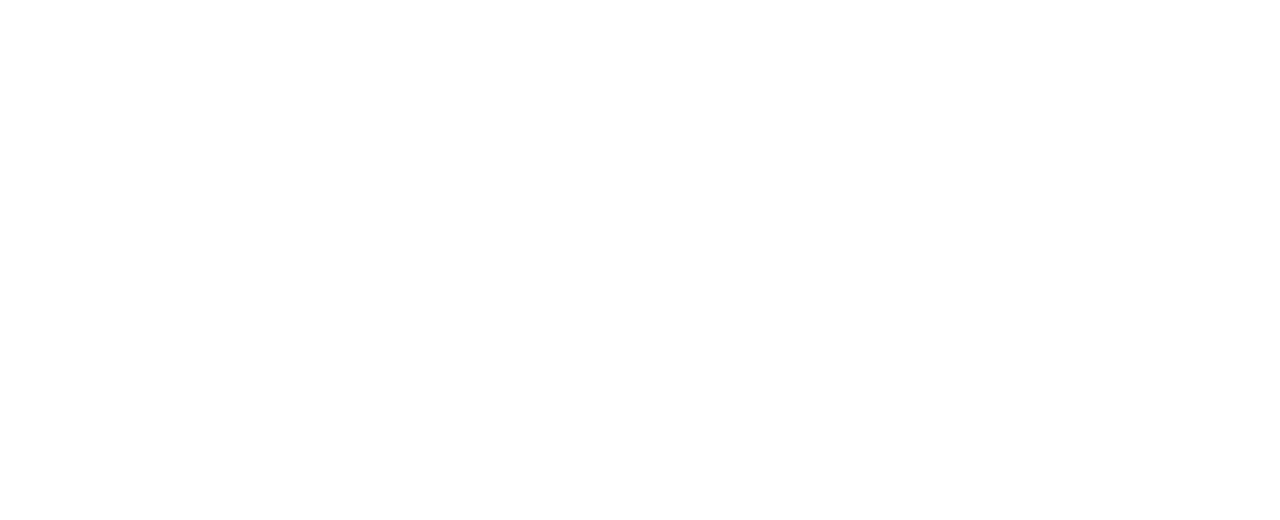
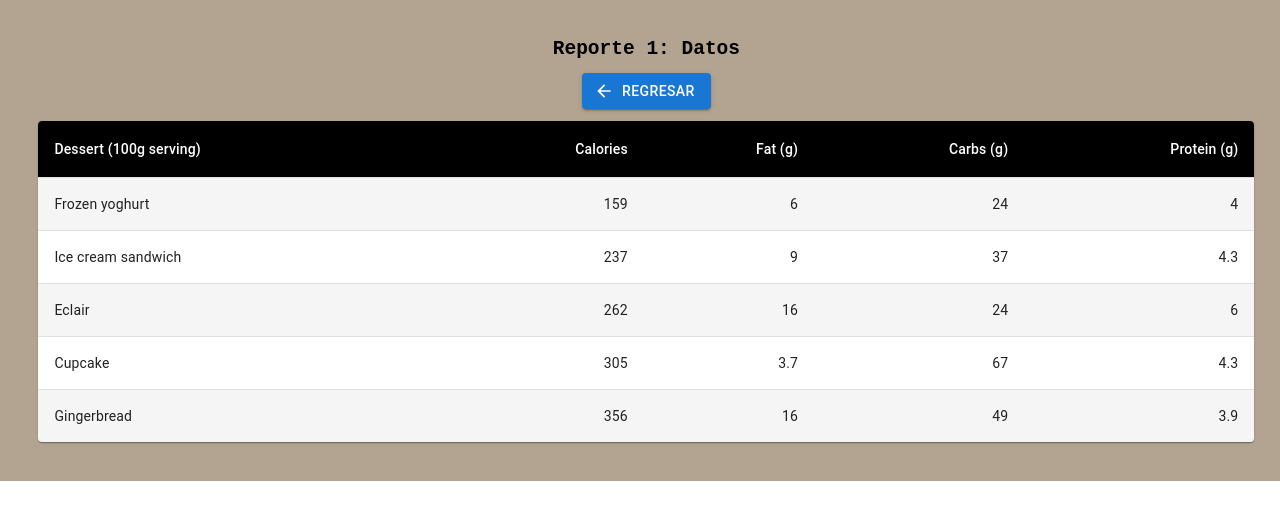
Before and after one commit to DanielBortot/proyectos-topicos, a React (Create React App) app in the folder proyecto 1/client/: page /reporte1/subreporte in a window 1280 px wide. Before the commit this address had no page. Shown: the top 520 px of the page. Built offline with nearby package versions, Linux system fonts and the light colour scheme.

Commit message:
algunas cosas del front

```diff
--- a/proyecto 1/client/package.json
+++ b/proyecto 1/client/package.json
@@ -4,6 +4,10 @@
   "proxy": "http://localhost:3900/api",
   "private": true,
   "dependencies": {
+    "@emotion/react": "^11.11.1",
+    "@emotion/styled": "^11.11.0",
+    "@mui/icons-material": "^5.14.15",
+    "@mui/material": "^5.14.15",
     "@testing-library/jest-dom": "^5.17.0",
     "@testing-library/react": "^13.4.0",
     "@testing-library/user-event": "^13.5.0",
@@ -14,6 +18,7 @@
     "axios": "^1.5.1",
     "react": "^18.2.0",
     "react-dom": "^18.2.0",
+    "react-google-charts": "^4.0.1",
     "react-router-dom": "^6.17.0",
     "react-scripts": "5.0.1",
     "typescript": "^4.9.5",
--- a/proyecto 1/client/src/App.tsx
+++ b/proyecto 1/client/src/App.tsx
@@ -7,6 +7,7 @@
 import Reporte6 from "./components/reportes/Reporte6";
 import Reporte7 from "./components/reportes/Reporte7";
 import Reporte8 from "./components/reportes/Reporte8";
+import Subreporte1 from "./components/reportes/Subreporte1";
 import Inicio from "./components/Inicio";
 
 function App() {
@@ -22,6 +23,7 @@
       <Route path="/reporte6" element={<Reporte6/>}/>
       <Route path="/reporte7" element={<Reporte7/>}/>
       <Route path="/reporte8" element={<Reporte8/>}/>
+      <Route path="/reporte1/subreporte" element={<Subreporte1/>}/>
     </Routes>
   );
 }
--- /dev/null
+++ b/proyecto 1/client/src/assets/Reporte1.css
@@ -0,0 +1,27 @@
+.cuadro{
+    display: flex;
+    justify-content: center;
+    align-items: center;
+    background-color: rgb(165, 167, 166);
+    font-size: 30px;
+    border-radius: 20px;
+    text-decoration: none;
+    color: peru;
+    font-weight: 600;
+    transition: all ease .4s;
+}
+.boton-personalizado { /*Es un boton que encontre que se veia bien pero no pude meterle iconos*/
+    text-decoration:none;
+    font-weight: 600;
+    font-size: 20px;
+    color:#333333;
+    padding-top:15px;
+    padding-bottom:15px;
+    padding-left:40px;
+    padding-right:40px;
+    background-color:#FFD27D;
+    border-color: #d8d8d8;
+    border-width: 3px;
+    border-style: solid;
+    border-radius:35px;
+    }
--- /dev/null
+++ b/proyecto 1/client/src/assets/ReporteBase.css
@@ -0,0 +1,33 @@
+
+* {
+    padding: 0px;
+    margin: 0px;
+}
+
+.main {
+    justify-content: center;
+    background-color: #B3A492;
+    padding: 3%;
+    width: 95%;
+    display: inline-block;
+}
+
+.title {
+    font-family:monospace;
+    display: flex;
+    justify-content: center;
+}
+
+.buttons {
+    margin-top: 1%;
+    display: flex;
+    justify-content: center;
+}
+
+.table {
+    margin-top: 1%;
+}
+
+.api {
+    margin-top: 1%;
+}
--- a/proyecto 1/client/src/components/reportes/Reporte1.tsx
+++ b/proyecto 1/client/src/components/reportes/Reporte1.tsx
@@ -1,8 +1,121 @@
 
+import '../../assets/ReporteBase.css'
+
+import { useNavigate } from 'react-router-dom';
+
+import { styled } from '@mui/material/styles';
+import Table from '@mui/material/Table';
+import TableBody from '@mui/material/TableBody';
+import TableCell, { tableCellClasses } from '@mui/material/TableCell';
+import TableContainer from '@mui/material/TableContainer';
+import TableHead from '@mui/material/TableHead';
+import TableRow from '@mui/material/TableRow';
+import Paper from '@mui/material/Paper';
+import Button from '@mui/material/Button';
+
+import { Chart } from "react-google-charts";
+
+export const StyledTableCell = styled(TableCell)(({ theme }) => ({
+  [`&.${tableCellClasses.head}`]: {
+    backgroundColor: theme.palette.common.black,
+    color: theme.palette.common.white,
+  },
+  [`&.${tableCellClasses.body}`]: {
+    fontSize: 14,
+  },
+}));
+
+export const StyledTableRow = styled(TableRow)(({ theme }) => ({
+  '&:nth-of-type(odd)': { backgroundColor: theme.palette.action.hover, },
+  '&:last-child td, &:last-child th': { border: 0, },
+}));
+
+const rows = [
+  createData('Frozen yoghurt', 159, 6.0, 24, 4.0),
+  createData('Ice cream sandwich', 237, 9.0, 37, 4.3),
+  createData('Eclair', 262, 16.0, 24, 6.0),
+  createData('Cupcake', 305, 3.7, 67, 4.3),
+  createData('Gingerbread', 356, 16.0, 49, 3.9),
+];
+
+const data = [
+  ["Element", "Density", { role: "style" }],
+  ["Copper", 8.94, "#b87333"], // RGB value
+  ["Silver", 10.49, "silver"], // English color name
+  ["Gold", 19.3, "gold"],
+  ["Platinum", 21.45, "color: #e5e4e2"], // CSS-style declaration
+];
+
+function Graph() {
+  return ( <Chart chartType="ColumnChart" width="100%" height="400px" data={data} /> );
+}
+
+function createData(
+  name: string,
+  calories: number,
+  fat: number,
+  carbs: number,
+  protein: number,
+) {
+  return { name, calories, fat, carbs, protein };
+}
+
+function CustomizedTables() {
+  return (
+    <TableContainer component={Paper}>
+      <Table sx={{ minWidth: 700 }} aria-label="customized table">
+        <TableHead>
+          <TableRow>
+            <StyledTableCell>Dessert (100g serving)</StyledTableCell>
+            <StyledTableCell align="right">Calories</StyledTableCell>
+            <StyledTableCell align="right">Fat&nbsp;(g)</StyledTableCell>
+            <StyledTableCell align="right">Carbs&nbsp;(g)</StyledTableCell>
+            <StyledTableCell align="right">Protein&nbsp;(g)</StyledTableCell>
+          </TableRow>
+        </TableHead>
+        <TableBody>
+          {rows.map((row) => (
+            <StyledTableRow key={row.name}>
+              <StyledTableCell component="th" scope="row">
+                {row.name}
+              </StyledTableCell>
+              <StyledTableCell align="right">{row.calories}</StyledTableCell>
+              <StyledTableCell align="right">{row.fat}</StyledTableCell>
+              <StyledTableCell align="right">{row.carbs}</StyledTableCell>
+              <StyledTableCell align="right">{row.protein}</StyledTableCell>
+            </StyledTableRow>
+          ))}
+        </TableBody>
+      </Table>
+    </TableContainer>
+  );
+}
 
 export default function Reporte1 () {
 
+    const navigate = useNavigate();
+
     return(
-        <></>
+        <div className='main'>
+
+            <div className='title'>
+                <h2> Reporte 1 Producto Mas vendido </h2>
+            </div>
+
+            <div className='buttons'>
+                <Button size="medium" variant="contained" onClick={() => navigate("/")} > Regresar </Button>
+                <Button size="medium" variant="contained" onClick={() => navigate("/reporte1/subreporte")} > Mostrar Datos </Button>
+            </div>
+
+            <div className='api'>
+                <Graph></Graph>
+            </div>
+
+            <div className='table'>
+                <CustomizedTables></CustomizedTables>
+            </div>
+
+        </div>
+
     )
 }
--- /dev/null
+++ b/proyecto 1/client/src/components/reportes/Subreporte1.tsx
@@ -0,0 +1,86 @@
+
+import '../../assets/ReporteBase.css'
+import '../../assets/Reporte1.css'
+
+import { useNavigate } from 'react-router-dom';
+
+import Button from '@mui/material/Button';
+import Table from '@mui/material/Table';
+import TableBody from '@mui/material/TableBody';
+import TableContainer from '@mui/material/TableContainer';
+import TableHead from '@mui/material/TableHead';
+import TableRow from '@mui/material/TableRow';
+import Paper from '@mui/material/Paper';
+import ArrowBackIcon from '@mui/icons-material/ArrowBack';
+
+import { StyledTableCell, StyledTableRow } from './Reporte1';
+
+const rows = [
+    createData('Frozen yoghurt', 159, 6.0, 24, 4.0),
+    createData('Ice cream sandwich', 237, 9.0, 37, 4.3),
+    createData('Eclair', 262, 16.0, 24, 6.0),
+    createData('Cupcake', 305, 3.7, 67, 4.3),
+    createData('Gingerbread', 356, 16.0, 49, 3.9),
+];
+
+function createData(
+    name: string,
+    calories: number,
+    fat: number,
+    carbs: number,
+    protein: number,
+  ) { return { name, calories, fat, carbs, protein }; }
+
+function CustomizedTables() {
+    return (
+      <TableContainer component={Paper}>
+        <Table sx={{ minWidth: 700 }} aria-label="customized table">
+          <TableHead>
+            <TableRow>
+              <StyledTableCell>Dessert (100g serving)</StyledTableCell>
+              <StyledTableCell align="right">Calories</StyledTableCell>
+              <StyledTableCell align="right">Fat&nbsp;(g)</StyledTableCell>
+              <StyledTableCell align="right">Carbs&nbsp;(g)</StyledTableCell>
+              <StyledTableCell align="right">Protein&nbsp;(g)</StyledTableCell>
+            </TableRow>
+          </TableHead>
+          <TableBody>
+            {rows.map((row) => (
+              <StyledTableRow key={row.name}>
+                <StyledTableCell component="th" scope="row">
+                  {row.name}
+                </StyledTableCell>
+                <StyledTableCell align="right">{row.calories}</StyledTableCell>
+                <StyledTableCell align="right">{row.fat}</StyledTableCell>
+                <StyledTableCell align="right">{row.carbs}</StyledTableCell>
+                <StyledTableCell align="right">{row.protein}</StyledTableCell>
+              </StyledTableRow>
+            ))}
+          </TableBody>
+        </Table>
+      </TableContainer>
+    );
+  }
+
+export default function Subreporte1 () {
+
+    const navigate = useNavigate();
+
+    return(
+        <div className="main">
+
+            <div className='title'>
+                <h2> Reporte 1: Datos </h2>
+            </div>
+
+            <div className='buttons'>
+                <Button size="medium" variant="contained" startIcon={<ArrowBackIcon />} onClick={() => navigate("/")} > Regresar </Button>
+            </div>
+
+            <div className='table'>
+                <CustomizedTables></CustomizedTables>
+            </div>
+
+        </div>
+    )
+}
```
Also changed, not shown: proyecto 1/client/src/assets/El de la esquina.png (added), 1 other file (tests, documents, lock files or other folders).
